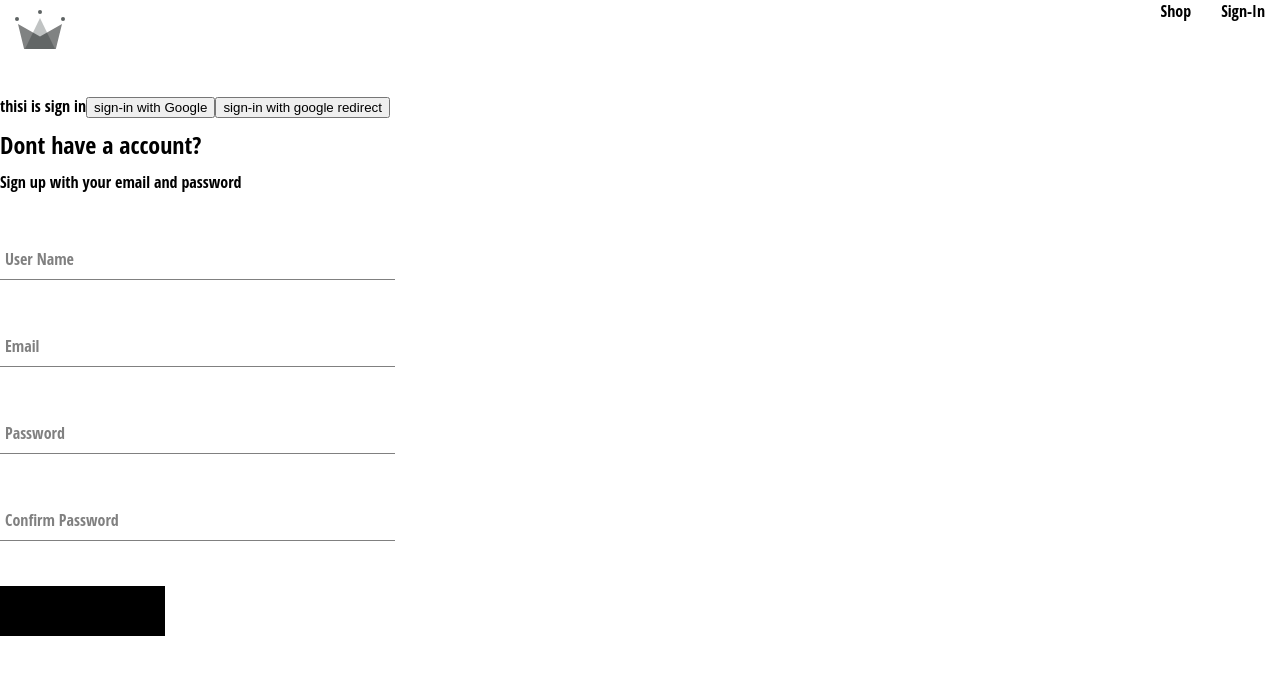
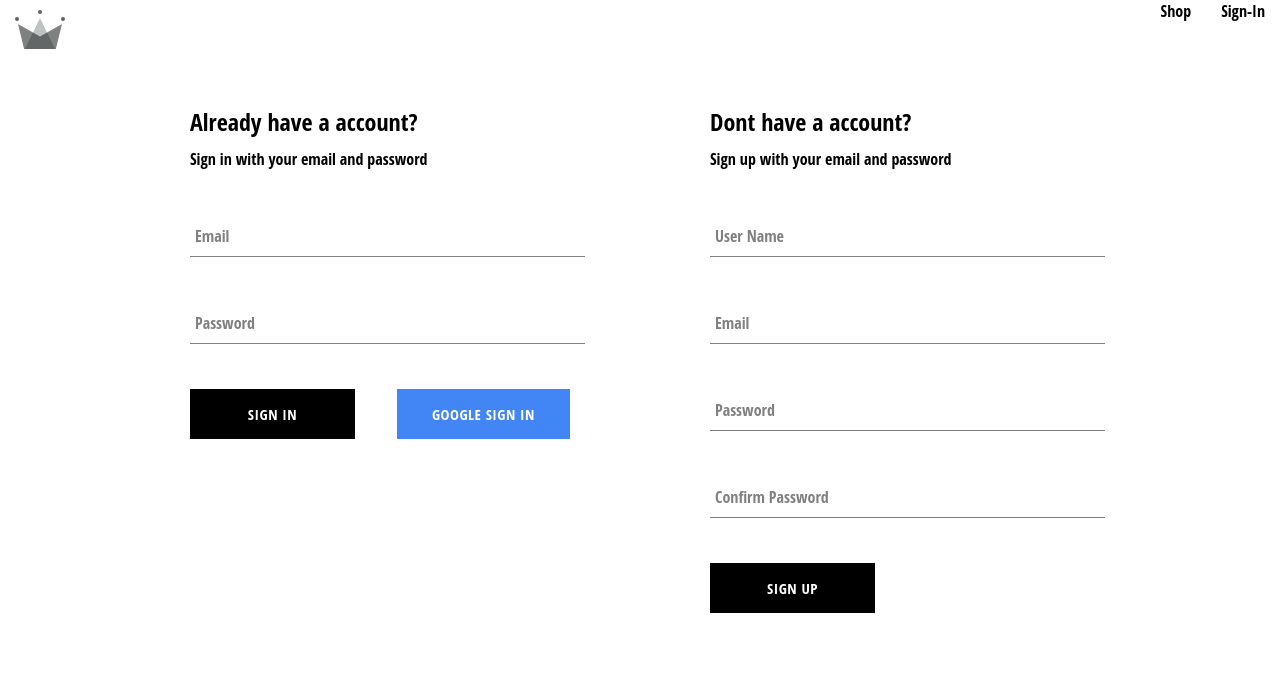
Before and after one commit to HemantSinghBanagri/e-commerce, a React (Create React App) app: page /signin in a window 1280 px wide. Shown: the top 674 px of the page. Built offline with nearby package versions, Linux system fonts and the light colour scheme.

Commit message:
authentication done

```diff
--- a/src/Component/button/button.scss
+++ b/src/Component/button/button.scss
@@ -6,8 +6,9 @@
     line-height: 50px;
     padding: 0 35px 0 35px;
     font-size: 15px;
-    background-color: black;
-    color: white;
+    background-color: rgb(0, 0, 0);
+    color: rgb(0, 0, 0);
+
     text-transform: uppercase;
     font-family: 'Open Sans Condensed';
     font-weight: bolder;
--- a/src/Component/routes/signIn/Signin.js
+++ b/src/Component/routes/signIn/Signin.js
@@ -1,17 +1,18 @@
 import { useState } from 'react'
 import React, { useEffect } from 'react'
+import "./signin.scss"
 
 
 
 
 
-import { auth, signInWithGooglePopup , signInWithGoogleRedirect,createUserDocumentFromAuth } from '../../../utilies/firebase/firebase'
 // import {createUserDocumentFromAuth} from "../../../utilies/firebase/firebase"
 import { getRedirectResult } from 'firebase/auth'
 // import { FirebaseError } from 'firebase/app'
 
 
 import SignUp from '../../signUP/SignUp'
+import SignInForm from "../../signin_form/SignInForm"
 
 const Signin = () => {
 // useEffect(async()=>{
@@ -22,10 +23,6 @@ const Signin = () => {
 
 //   }
 // },[])
-  const logGoogleUser= async ()=>{
-    const {user} =await signInWithGooglePopup();
-    const userDocRef = await createUserDocumentFromAuth(user)
-  };
 
 
 
@@ -34,12 +31,14 @@ const Signin = () => {
 
 
   return (
-    <div>
+    <div className='authentication-contaioner'>
 
-    thisi is sign in
-    <button onClick={logGoogleUser}>sign-in with Google</button>
-    <button onClick={signInWithGoogleRedirect}>sign-in with google redirect</button>
+
+
+    {/* <button onClick={signInWithGoogleRedirect}>sign-in with google redirect</button> */}
+    <SignInForm/>
     <SignUp/>
+
 
     </div>
   )
--- /dev/null
+++ b/src/Component/routes/signIn/signin.scss
@@ -0,0 +1,6 @@
+.authentication-contaioner{
+    display: flex;
+    justify-content: space-between;
+    width: 900px;
+    margin:auto;
+}
--- a/src/Component/signUP/SignUp.js
+++ b/src/Component/signUP/SignUp.js
@@ -4,7 +4,7 @@ import {creteAuthUserWithEmailAndPassword,createUserDocumentFromAuth} from "../.
 import FormInput from '../formInput/FormInput.js'
 import { Form } from 'react-router-dom'
 import  "./signup.scss"
-import Button from '../button/Button'
+// import Button from '../button/Button'
 
 const defaultfromField={
     username:'',
@@ -76,8 +76,8 @@ const SignUp = () => {
 
         <FormInput label="Confirm Password" type="password"  required onChange={hadndleChange} name="confirmPassword" value={confirmPassword}/>
 
-        <Button  type='submit'>SignUp</Button>
-      </form>
+        <button className='button-container' type='submit' >Sign up </button>
+           </form>
     </div>
   )
 }
--- a/src/Component/signUP/signup.scss
+++ b/src/Component/signUP/signup.scss
@@ -6,3 +6,67 @@
         margin: 10px 0;
     }
 }
+
+.button-container {
+    min-width: 165px;
+    width: auto;
+    height: 50px;
+    letter-spacing: 0.5px;
+    line-height: 50px;
+    padding: 0 35px 0 35px;
+    font-size: 15px;
+    background-color: rgb(0, 0, 0);
+    color: rgb(255, 255, 255);
+
+    text-transform: uppercase;
+    font-family: 'Open Sans Condensed';
+    font-weight: bolder;
+    border: none;
+    cursor: pointer;
+    display: flex;
+    justify-content: center;
+
+    &:hover {
+      background-color: white;
+      color: black;
+      border: 1px solid black;
+    }
+}
+
+.button-container1 {
+    min-width: 165px;
+    width: auto;
+    height: 50px;
+    letter-spacing: 0.5px;
+    line-height: 50px;
+    padding: 0 35px 0 35px;
+    font-size: 15px;
+    background-color: #4285f4;
+    color: white;
+
+    text-transform: uppercase;
+    font-family: 'Open Sans Condensed';
+    font-weight: bolder;
+    border: none;
+    cursor: pointer;
+    display: flex;
+    justify-content: center;
+
+
+
+
+
+      &:hover {
+        background-color: #357ae8;
+        border: none;
+      }
+
+
+
+
+  }
+
+  .container{
+    display: flex;
+    justify-content: space-between;
+  }
--- /dev/null
+++ b/src/Component/signin_form/SignInForm.js
@@ -0,0 +1,99 @@
+import React, { useState } from 'react'
+// import {creteAuthUserWithEmailAndPassword} from "../signUP/firebase.js";
+import {signInWithGooglePopup,createUserDocumentFromAuth,signInAuthWithEmailAndPassword} from "../../utilies/firebase/firebase"
+import FormInput from '../formInput/FormInput.js'
+import { Form } from 'react-router-dom'
+import  "../signUP/signup.scss"
+// import Button from '../button/Button'
+
+const defaultfromField={
+
+    email:'',
+    password:'',
+
+  }
+const SignUp = () => {
+
+    const [fromField,setformField] = useState(defaultfromField)
+    const {email,password}=fromField
+    console.log(fromField)
+
+
+
+    const resetFromField =()=>{
+        setformField(defaultfromField)
+    }
+
+
+    const signInWithGoogle= async ()=>{
+        const {user} =await signInWithGooglePopup();
+        await createUserDocumentFromAuth(user)
+      };
+
+
+
+    const handlesubmit =async(event)=>{
+        event.preventDefault();
+
+
+
+        try{
+            const response =await signInAuthWithEmailAndPassword(email,password)
+            console.log(response)
+
+           resetFromField();
+
+        }
+        catch(error){
+            switch(error.code){
+                case 'auth/invalid-login-credentials':
+                    alert("incorrect password for email")
+                    break;
+                case 'auth/user-not-found':
+                    alert("no user associated wit h this email")
+                    break;
+                default:
+                    console.log(error)
+            }
+
+            console.log('user create encounter an error ',error)
+        }
+
+    }
+
+    const hadndleChange=(event)=>{
+        const {name,value}=event.target;
+
+        setformField({...fromField,[name]:value})
+
+    };
+
+  return (
+    <div className='sign-up-container'>
+    <h2>Already have a account?</h2>
+      <span>Sign in with your email and password</span>
+      <form onSubmit={handlesubmit}>
+
+
+
+
+        <FormInput label="Email" type=" email" required onChange={hadndleChange} name="email" value={email}/>
+
+
+
+        <FormInput label="Password" type="password" required onChange={hadndleChange} name="password" value={password}/>
+
+
+        <div className='container'>
+        <button className='button-container' type='submit' >Sign In </button>
+        <button type="button" className='button-container1' onClick={signInWithGoogle}>Google Sign in</button>
+
+
+        </div>
+
+         </form>
+    </div>
+  )
+}
+
+export default SignUp
--- a/src/utilies/firebase/firebase.js
+++ b/src/utilies/firebase/firebase.js
@@ -6,7 +6,8 @@ import {
     signInWithRedirect,
     signInWithPopup,
     GoogleAuthProvider,
-    createUserWithEmailAndPassword
+    createUserWithEmailAndPassword,
+    signInWithEmailAndPassword
 
 
 }from 'firebase/auth'
@@ -96,3 +97,8 @@ export const creteAuthUserWithEmailAndPassword = async (email,password)=>{
         console.log('Error creating the user', error.message);
         throw error; // Optionally, you can rethrow the error to handle it further up the call stack.
     }}
+
+export const signInAuthWithEmailAndPassword=async(email,password)=>{
+    if(!email || !password) return
+    return await signInWithEmailAndPassword(auth,email,password)
+}
```
